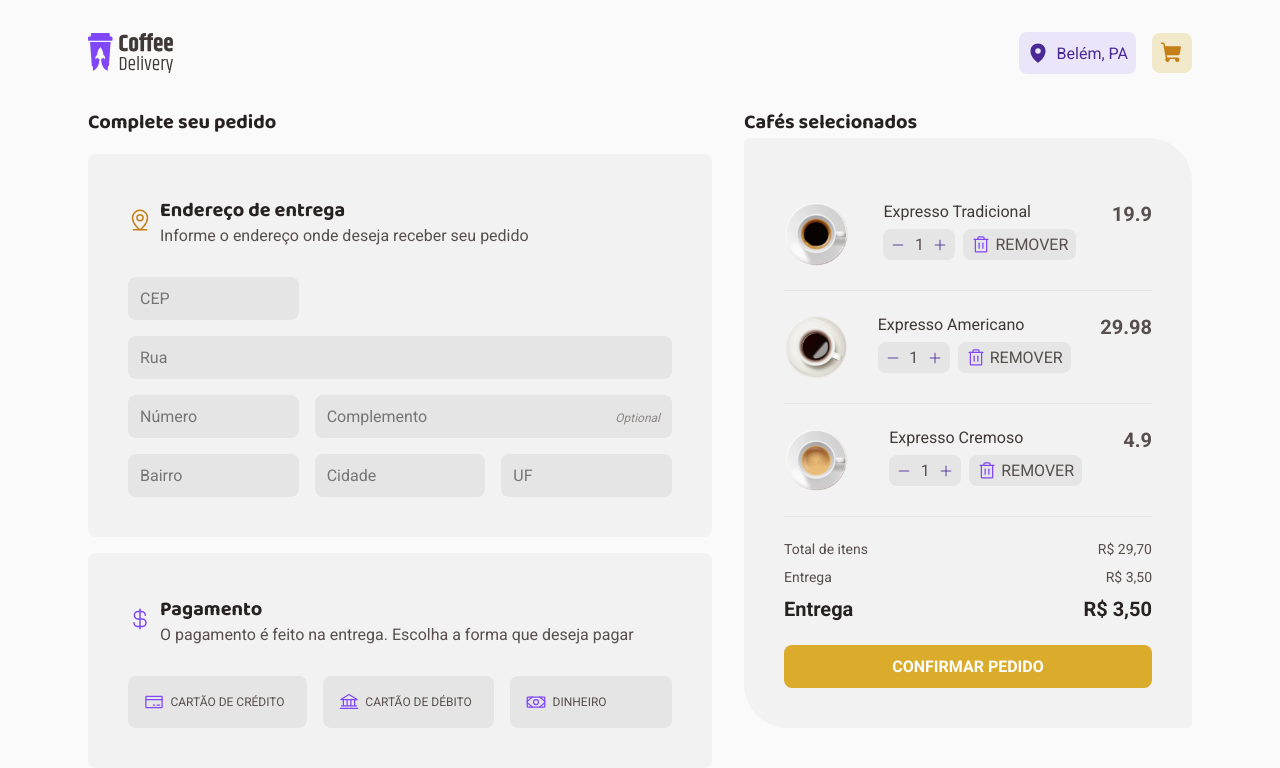
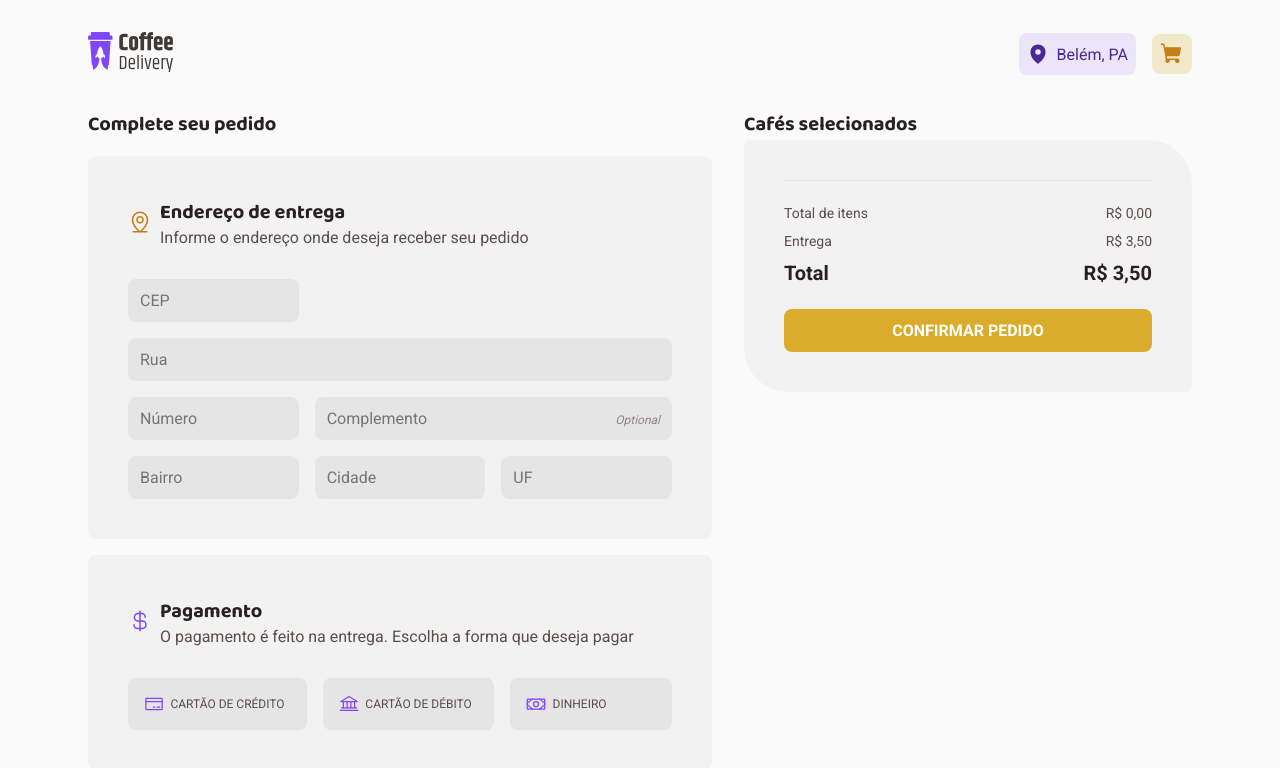
Before and after one commit to DenisLevy76/ignite-coffe-challenge-2, a React (Vite) app: page /checkout in a window 1280 px wide. Shown: the top 768 px of the page. Built offline with nearby package versions, Linux system fonts and the light colour scheme.

Commit message:
Finished cart context integration

```diff
--- a/package.json
+++ b/package.json
@@ -12,6 +12,7 @@
   "dependencies": {
     "@hookform/resolvers": "^2.9.10",
     "date-fns": "^2.29.3",
+    "immer": "^9.0.16",
     "phosphor-react": "^1.4.1",
     "react": "^18.2.0",
     "react-dom": "^18.2.0",
--- a/src/components/CoffeeCardComponent/index.tsx
+++ b/src/components/CoffeeCardComponent/index.tsx
@@ -1,4 +1,6 @@
 import { ShoppingCartSimple } from 'phosphor-react'
+import { useState } from 'react'
+import { useCart } from '../../hooks/useCart'
 import { IconButtonComponent } from '../IconButtonComponent'
 import { InputNumberComponent } from '../InputNumberComponent'
 import {
@@ -12,14 +14,17 @@ import {
 import { coffeeCardComponentProps } from './types'
 
 export const CoffeeCardComponent: React.FC<coffeeCardComponentProps> = ({
-  product: { imageUrl, price, shortDescription, tags, title, imageAlt, id },
+  product,
 }) => {
+  const { addCoffeeToCart } = useCart()
+
+  const [quantity, setQuantity] = useState<number>(0)
   return (
     <Container>
       <CoffeeWrapper>
-        <CoffeeImage src={imageUrl} alt={imageAlt} />
+        <CoffeeImage src={product.imageUrl} alt={product.imageAlt} />
         <ul>
-          {tags.map(
+          {product.tags.map(
             (tag, index) =>
               index < 3 && (
                 <li key={tag}>
@@ -29,22 +34,25 @@ export const CoffeeCardComponent: React.FC<coffeeCardComponentProps> = ({
           )}
         </ul>
 
-        <h2 className="coffee__title">{title}</h2>
-        <p className="coffee__description">{shortDescription}</p>
+        <h2 className="coffee__title">{product.title}</h2>
+        <p className="coffee__description">{product.shortDescription}</p>
       </CoffeeWrapper>
       <CardFooter>
         <CoffeePrice>
-          R$ <strong>{price.toFixed(2).replace('.', ',')}</strong>
+          R$ <strong>{product.price.toFixed(2).replace('.', ',')}</strong>
         </CoffeePrice>
         <div className="cart__button-wrapper">
           <InputNumberComponent
-            id={`${id}Quantity`}
+            id={`${product.id}Quantity`}
             ariaLabel="Quantidade"
+            onValueChange={(value) => setQuantity(value)}
             readOnly
           />
           <IconButtonComponent
+            type="button"
             ariaLabel="Adicionar ao carrinho"
             title="Adicionar ao carrinho"
+            onClick={() => addCoffeeToCart({ ...product, quantity })}
           >
             <ShoppingCartSimple size={24} weight="fill" />
           </IconButtonComponent>
--- a/src/components/CoffeeCardListComponent/index.tsx
+++ b/src/components/CoffeeCardListComponent/index.tsx
@@ -1,11 +1,14 @@
 import { Trash } from 'phosphor-react'
 import { InputNumberComponent } from '../InputNumberComponent'
 import { Container, RemoveFromCartButton } from './styles'
-import { ICoffee } from '../../@types/ICoffee'
+import { useCart } from '../../hooks/useCart'
+import { ICoffeeCart } from '../../contexts/CartContext/types'
+import { numberToPrice } from '../../pages/utils/numberToPrice'
 
-export const CoffeeCardListComponent: React.FC<{ coffee: ICoffee }> = ({
+export const CoffeeCardListComponent: React.FC<{ coffee: ICoffeeCart }> = ({
   coffee,
 }) => {
+  const { removeCoffeeFromCart, updateCoffeeQuantity } = useCart()
   return (
     <Container>
       <img src={coffee.imageUrl} alt={coffee.imageAlt} />
@@ -15,13 +18,18 @@ export const CoffeeCardListComponent: React.FC<{ coffee: ICoffee }> = ({
           <InputNumberComponent
             ariaLabel="Quantidade de Americanos"
             id="american-quantity"
+            value={coffee.quantity}
+            onValueChange={(value) => updateCoffeeQuantity(coffee.id, value)}
           />
-          <RemoveFromCartButton>
+          <RemoveFromCartButton
+            type="button"
+            onClick={() => removeCoffeeFromCart(coffee.id)}
+          >
             <Trash size={20} /> Remover
           </RemoveFromCartButton>
         </div>
       </div>
-      <strong className="price">{coffee.price}</strong>
+      <strong className="price">{numberToPrice(coffee.price)}</strong>
     </Container>
   )
 }
--- a/src/components/CoffeeCardListComponent/styles.ts
+++ b/src/components/CoffeeCardListComponent/styles.ts
@@ -27,6 +27,9 @@ export const Container = styled.div`
   > .price {
     font-family: ${({ theme }) => theme.type.fontFamily};
     color: ${({ theme }) => theme.colors.baseText};
+    width: 4rem;
+    text-align: right;
+    font-size: 1rem;
   }
 `
 
@@ -40,6 +43,7 @@ export const RemoveFromCartButton = styled(ButtonComponent)`
     gap: 0.25rem;
 
     padding: 0 0.5rem;
+    font-size: 0.75rem;
 
     > svg {
       color: ${theme.colors.purple};
--- a/src/components/HeaderComponent/index.tsx
+++ b/src/components/HeaderComponent/index.tsx
@@ -8,10 +8,12 @@ export const HeaderComponent: React.FC = () => {
   return (
     <Container>
       <ContainerComponent>
-        <img
-          src="/icons/extendedLogo.svg"
-          alt="Um copo de café, roxo, com um desenho de um foguete decolando."
-        />
+        <Link to="/">
+          <img
+            src="/icons/extendedLogo.svg"
+            alt="Um copo de café, roxo, com um desenho de um foguete decolando."
+          />
+        </Link>
 
         <HeaderNav>
           <span>
--- a/src/components/InputNumberComponent/index.tsx
+++ b/src/components/InputNumberComponent/index.tsx
@@ -7,23 +7,25 @@ import { InputNumberComponentProps } from './types'
 export const InputNumberComponent: React.FC<InputNumberComponentProps> = ({
   ariaLabel,
   id,
+  value,
   onValueChange,
   ...props
 }) => {
-  const [value, setValue] = useState<number>(1)
+  const [inputValue, setInputValue] = useState<number>(Number(value) || 1)
 
   useEffect(() => {
-    onValueChange && onValueChange(value)
-  }, [value, onValueChange])
+    onValueChange && onValueChange(inputValue)
+  }, [inputValue])
 
   return (
     <Container htmlFor={id} aria-label={ariaLabel}>
       <IconButtonComponent
+        type="button"
         background={false}
         ariaLabel="Diminuir quantidade"
         title="Diminuir quantidade"
-        onClick={() => setValue((state) => state - 1)}
-        disabled={value === 0}
+        onClick={() => setInputValue((state) => state - 1)}
+        disabled={inputValue === 1}
       >
         <Minus size={14} />
       </IconButtonComponent>
@@ -31,16 +33,17 @@ export const InputNumberComponent: React.FC<InputNumberComponentProps> = ({
         type="number"
         name="quantity"
         id={id}
-        onChange={(event) => setValue(Number(event.target.value))}
-        value={value}
+        onChange={(event) => setInputValue(Number(event.target.value))}
+        value={inputValue}
         {...props}
       />
       <IconButtonComponent
+        type="button"
         background={false}
         ariaLabel="Diminuir quantidade"
         title="Diminuir quantidade"
-        onClick={() => setValue((state) => state + 1)}
-        disabled={value === 11}
+        onClick={() => setInputValue((state) => state + 1)}
+        disabled={inputValue === 8}
       >
         <Plus size={14} />
       </IconButtonComponent>
--- a/src/contexts/CartContext/provider.tsx
+++ b/src/contexts/CartContext/provider.tsx
@@ -1,27 +1,83 @@
-import { ReactNode, useEffect, useState } from 'react'
+import { ReactNode, useState } from 'react'
 import { CartContext } from '.'
 import { ICoffeeCart } from './types'
+import { produce } from 'immer'
 
 export const CartContextProvider: React.FC<{ children: ReactNode }> = ({
   children,
 }) => {
   const [cart, setCart] = useState<ICoffeeCart[]>([])
+  const cartWithUpdatedPrices = cart.map((coffee) => {
+    return {
+      ...coffee,
+      price: coffee.price * coffee.quantity,
+    }
+  })
+
+  const totalItemsPrice = cartWithUpdatedPrices.reduce(
+    (sum, coffe) => sum + coffe.price,
+    0,
+  )
+  const deliveryFee = 3.5
+  const totalPrice = totalItemsPrice + deliveryFee
 
   const addCoffeeToCart = (coffee: ICoffeeCart) => {
-    setCart((state) => [...state, coffee])
+    const coffeeIndexInCart = cart.findIndex(
+      (coffeeCart) => coffeeCart.id === coffee.id,
+    )
+
+    if (coffeeIndexInCart >= 0) {
+      setCart(
+        produce((draftCart) => {
+          draftCart[coffeeIndexInCart] = {
+            ...draftCart[coffeeIndexInCart],
+            quantity: draftCart[coffeeIndexInCart].quantity + 1,
+          }
+        }),
+      )
+    } else {
+      setCart(
+        produce((draftCart) => {
+          draftCart.push(coffee)
+        }),
+      )
+    }
   }
 
   const removeCoffeeFromCart = (coffeeId: number) => {
     setCart((state) => state.filter((coffee) => coffee.id !== coffeeId))
   }
 
-  useEffect(() => {
-    console.log(cart)
-  }, [cart])
+  const updateCoffeeQuantity = (coffeeId: number, quantity: number) => {
+    if (quantity === 0) return removeCoffeeFromCart(coffeeId)
+    if (quantity === 5) return
+
+    setCart(
+      produce((draftCart) => {
+        const coffeeIndex = draftCart.findIndex(
+          (coffe) => coffe.id === coffeeId,
+        )
+
+        if (coffeeIndex >= 0)
+          draftCart[coffeeIndex] = {
+            ...draftCart[coffeeIndex],
+            quantity,
+          }
+      }),
+    )
+  }
 
   return (
     <CartContext.Provider
-      value={{ cart, addCoffeeToCart, removeCoffeeFromCart }}
+      value={{
+        cart: cartWithUpdatedPrices,
+        totalItemsPrice,
+        deliveryFee,
+        totalPrice,
+        addCoffeeToCart,
+        removeCoffeeFromCart,
+        updateCoffeeQuantity,
+      }}
     >
       {children}
     </CartContext.Provider>
--- a/src/contexts/CartContext/types.d.ts
+++ b/src/contexts/CartContext/types.d.ts
@@ -6,6 +6,10 @@ export interface ICoffeeCart extends ICoffee {
 
 export interface CartContextData {
   cart: ICoffeeCart[]
+  totalItemsPrice: number
+  deliveryFee: number
+  totalPrice: number
   addCoffeeToCart: (coffee: ICoffeeCart) => void
   removeCoffeeFromCart: (coffeeId: number) => void
+  updateCoffeeQuantity: (coffeeId: number, quantity: number) => void
 }
--- /dev/null
+++ b/src/hooks/useCart.ts
@@ -0,0 +1,8 @@
+import { useContext } from 'react'
+import { CartContext } from '../contexts/CartContext'
+
+export const useCart = () => {
+  const cartContext = useContext(CartContext)
+
+  return cartContext
+}
--- a/src/pages/Checkout/components/OrderSumaryComponent/index.tsx
+++ b/src/pages/Checkout/components/OrderSumaryComponent/index.tsx
@@ -1,5 +1,6 @@
 import { CoffeeCardListComponent } from '../../../../components/CoffeeCardListComponent'
-import { COFFEES } from '../../../Home/data/coffees'
+import { useCart } from '../../../../hooks/useCart'
+import { numberToPrice } from '../../../utils/numberToPrice'
 import {
   CoffeesList,
   ConfirmOrderButton,
@@ -8,31 +9,28 @@ import {
 } from './styles'
 
 export const OrderSumaryComponent: React.FC = () => {
+  const { cart, totalItemsPrice, deliveryFee, totalPrice } = useCart()
   return (
     <Container>
       <CoffeesList>
-        {COFFEES.map((coffee, index) => {
-          if (index < 3)
-            return (
-              <li key={coffee.id}>
-                <CoffeeCardListComponent coffee={coffee} />
-              </li>
-            )
-          else return null
-        })}
+        {cart.map((coffee) => (
+          <li key={coffee.id}>
+            <CoffeeCardListComponent coffee={coffee} />
+          </li>
+        ))}
       </CoffeesList>
       <OrderPrices>
         <span>
           <p>Total de itens</p>
-          <p>R$ 29,70</p>
+          <p>{numberToPrice(totalItemsPrice)}</p>
         </span>
         <span>
           <p>Entrega</p>
-          <p>R$ 3,50</p>
+          <p>{numberToPrice(deliveryFee)}</p>
         </span>
         <span>
-          <strong>Entrega</strong>
-          <strong>R$ 3,50</strong>
+          <strong>Total</strong>
+          <strong>{numberToPrice(totalPrice)}</strong>
         </span>
       </OrderPrices>
       <ConfirmOrderButton>Confirmar pedido</ConfirmOrderButton>
--- /dev/null
+++ b/src/pages/utils/numberToPrice.ts
@@ -0,0 +1,3 @@
+export const numberToPrice = (value: number, currency: string = 'R$') => {
+  return `${currency} ${value.toFixed(2).replace('.', ',')}`
+}
```
Also changed, not shown: 1 other file (tests, documents, lock files or other folders).
